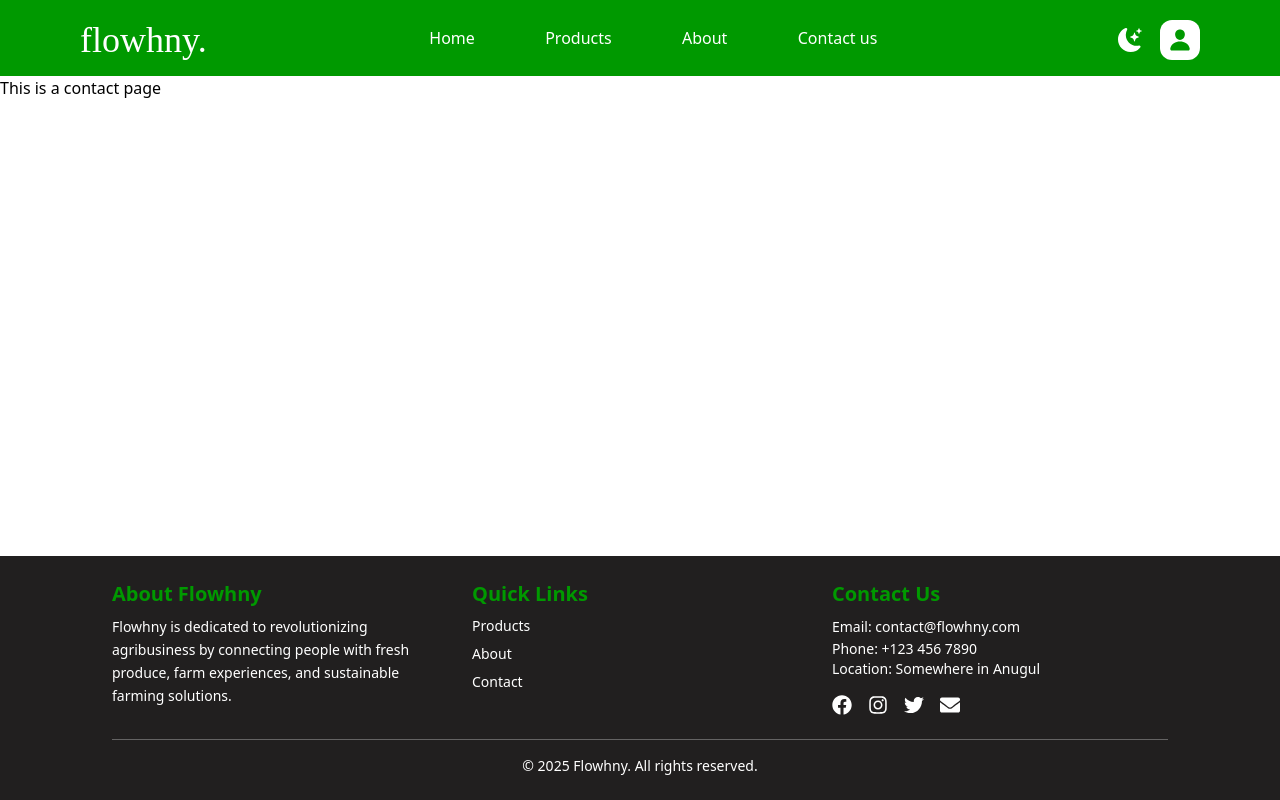
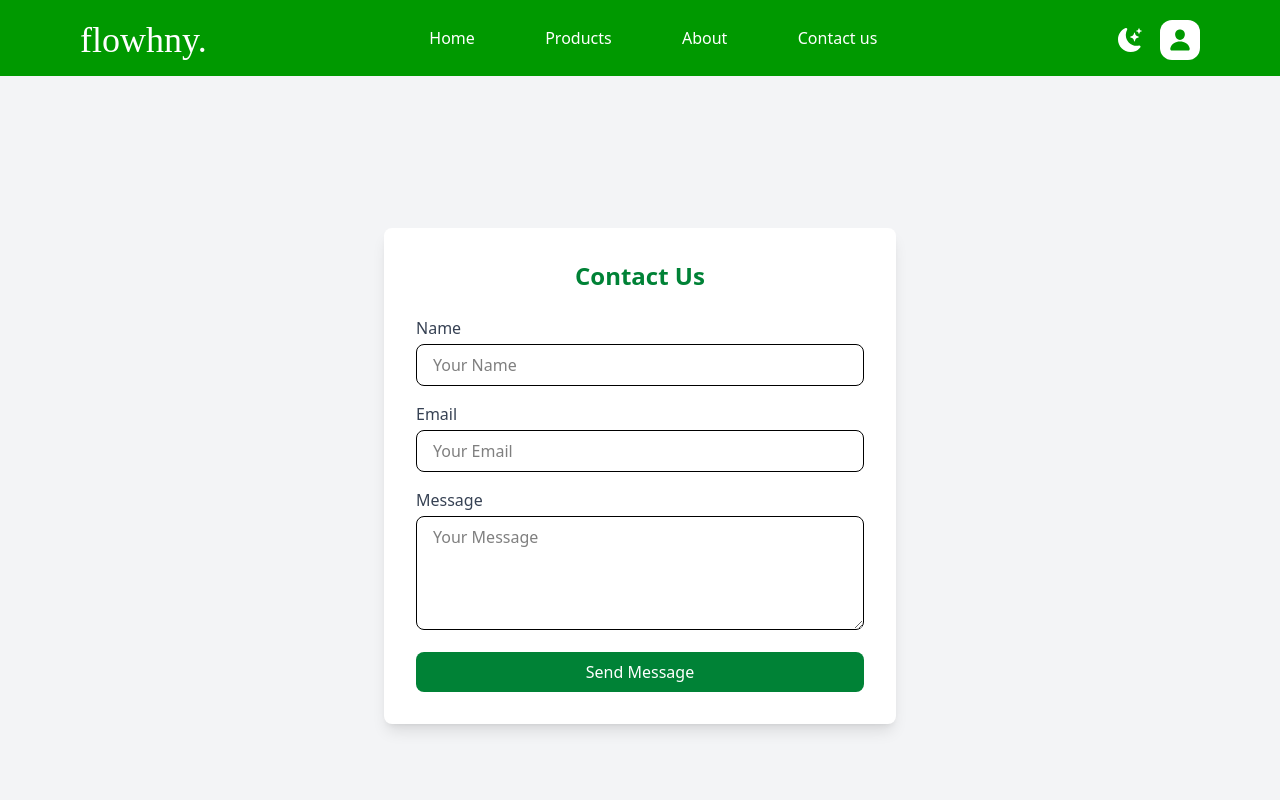
Before and after one commit to manasmr21/Flowhny, a React (Vite) app in the folder client/: page /contact in a window 1280 px wide. Shown: the top 800 px of the page. Built offline with nearby package versions, Linux system fonts and the light colour scheme; a web font is replaced by a local one.

Commit message:
Addedd a simple contact page and some small changes

```diff
--- a/client/src/components/Contact/Contact.jsx
+++ b/client/src/components/Contact/Contact.jsx
@@ -1,11 +1,25 @@
-import React from 'react'
+export default function ContactUs() {
+  return (
+    <div className="min-h-screen flex flex-col items-center justify-center px-6 py-12 bg-gray-100">
+      <div className="bg-white shadow-lg rounded-lg p-8 max-w-lg w-full">
+        <h2 className="text-2xl font-bold text-center text-green-700 mb-6">Contact Us</h2>
 
-function Contact() {
-  return (
-    <div>
-      This is a contact page
+        <form className="space-y-4">
+          <div>
+            <label className="block text-gray-700 font-medium mb-1">Name</label>
+            <input type="text" className="w-full px-4 py-2 border rounded-lg focus:outline-none focus:ring-2 focus:ring-green-500" placeholder="Your Name" required />
+          </div>
+          <div>
+            <label className="block text-gray-700 font-medium mb-1">Email</label>
+            <input type="email" className="w-full px-4 py-2 border rounded-lg focus:outline-none focus:ring-2 focus:ring-green-500" placeholder="Your Email" required />
+          </div>
+          <div>
+            <label className="block text-gray-700 font-medium mb-1">Message</label>
+            <textarea className="w-full px-4 py-2 border rounded-lg focus:outline-none focus:ring-2 focus:ring-green-500" rows="4" placeholder="Your Message" required></textarea>
+          </div>
+          <button type="submit" className="w-full bg-green-700 text-white py-2 rounded-lg font-medium hover:bg-green-800 transition">Send Message</button>
+        </form>
+      </div>
     </div>
-  )
+  );
 }
-
-export default Contact
--- a/client/src/components/Footer/Footer.jsx
+++ b/client/src/components/Footer/Footer.jsx
@@ -30,7 +30,7 @@ export default function Footer() {
             <h2 className="text-xl font-bold text-themegreen">Contact Us</h2>
             <p className="text-sm mt-2 leading-relaxed">Email: contact@flowhny.com</p>
             <p className="text-sm">Phone: +123 456 7890</p>
-            <p className="text-sm">Location: Somewhere in Anugul</p>
+            <p className="text-sm">Location: Somewhere in Anugul  </p>
 
             {/* Social Icons */}
             <div className="flex justify-center md:justify-start mt-4 space-x-4">
--- a/client/src/components/Homepage/Home.jsx
+++ b/client/src/components/Homepage/Home.jsx
@@ -1,12 +1,20 @@
-import "./home.css"
+import "./home.css";
 import farmImage from "../../assets/farming.jpg";
 import { FaSearch } from "react-icons/fa";
 import Products from "./FeauredProducts/Products";
 import ServicesPage from "./Services/Services";
+import { useNavigate } from "react-router-dom";
+import { useRef } from "react";
 
-function Home( {serviceRef} ) {
+function Home({ serviceRef }) {
+  const naviate = useNavigate();
+  const productRef = useRef(null);
 
-
+  const handleScrollToService = () => {
+    if (productRef.current) {
+        productRef.current.scrollIntoView({ behavior: "smooth" });
+    }
+};
 
   return (
     <>
@@ -15,8 +23,12 @@ function Home( {serviceRef} ) {
         <div className="absolute w-full h-full bg-[#181818b3] grid place-items-center  px-4 md:px-20">
           <div className="search-items w-full">
             <h1 className="text-center">
-              <p className="text-white text-[1.5rem] md:text-[2.5rem] font-bold great-vibes-regular">Welcome to</p>
-              <p className="text-themegreen dm-serif-text-regular text-[3rem] md:text-[5rem]">flowhny.</p>
+              <p className="text-white text-[1.5rem] md:text-[2.5rem] font-bold great-vibes-regular">
+                Welcome to
+              </p>
+              <p className="text-themegreen dm-serif-text-regular text-[3rem] md:text-[5rem]">
+                flowhny.
+              </p>
             </h1>
             <p className=" text-center patrick-hand-regular text-[wheat] text-[1.5rem] md:text-[2rem] font-medium">
               "Rooted in nature, Grown with care"
@@ -31,24 +43,34 @@ function Home( {serviceRef} ) {
                 placeholder="Search product..."
                 style={{ outline: "none", border: "none" }}
               />
-              <button tabIndex={0} className=" bg-themegreen py-3.5 px-6 cursor-pointer transition hover:bg-[transparent] border-l border-themegreen hover:border-themegreen hover:text-themegreen">
+              <button
+                tabIndex={0}
+                className=" bg-themegreen py-3.5 px-6 cursor-pointer transition hover:bg-[transparent] border-l border-themegreen hover:border-themegreen hover:text-themegreen"
+              >
                 <FaSearch />
               </button>
             </div>
             <div className="btn-nav flex justify-center  items-center mt-10">
-              <button className=" cursor-pointer ml-5 rounded-md py-2 px-3 hover:bg-transparent transition border border-themegreen hover:border-themegreen font-medium  hover:text-themegreen text-white bg-themegreen ">
+              <button className=" cursor-pointer ml-5 rounded-md py-2 px-3 hover:bg-transparent transition border border-themegreen hover:border-themegreen font-medium  hover:text-themegreen text-white bg-themegreen "
+                onClick={handleScrollToService}
+              >
                 Explore
               </button>
-              <button className=" cursor-pointer ml-5 rounded-md py-2 px-3 hover:bg-transparent transition border border-themegreen hover:border-themegreen font-medium  hover:text-themegreen text-white bg-themegreen ">
+              <button
+                className=" cursor-pointer ml-5 rounded-md py-2 px-3 hover:bg-transparent transition border border-themegreen hover:border-themegreen font-medium  hover:text-themegreen text-white bg-themegreen "
+                onClick={() => naviate("/about")}
+              >
                 About us
               </button>
             </div>
           </div>
         </div>
       </div>
-      <Products/>
+      <div ref={productRef}>
+      <Products />
+      </div>
       <div ref={serviceRef}>
-      <ServicesPage/>
+        <ServicesPage />
       </div>
     </>
   );
--- a/client/src/components/Homepage/Services/Services.jsx
+++ b/client/src/components/Homepage/Services/Services.jsx
@@ -46,7 +46,7 @@ const services = [
 
 export default function ServicesPage() {
   return (
-    <div className="max-w-5xl rounded-sm mx-auto py-12 px-6 md:px-12 bg-gray-100">
+    <div className="max-w-5xl rounded-sm mx-auto py-12 px-6 md:px-12 bg-gray-100 mb-10">
       <h1 className="text-3xl font-extrabold text-center mb-8 text-green-700 tracking-wide uppercase">Our Services</h1>
       <div className="grid gap-6 sm:grid-cols-2 lg:grid-cols-2">
         {services.map((service) => (
```
